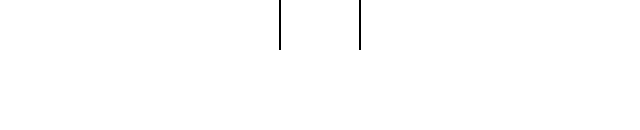
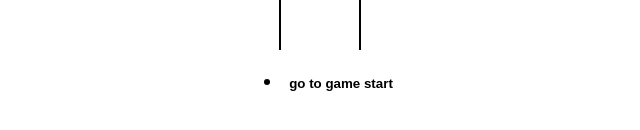
Before and after one commit to Vishwajeet570/tictactoe, a React (Vite) app: page / in a window 1280 px wide. Shown: the part 378-508 px from the top of the page, without its empty margins (319-959 px from the left). Built offline with nearby package versions, Linux system fonts and the light colour scheme; the HTML template or start-up script is replaced by a standard one.

Commit message:
added styles for bold on history

```diff
--- a/src/App.jsx
+++ b/src/App.jsx
@@ -2,7 +2,7 @@
 import Board from './components/Board';
 import './components/styles/root.scss';
 import { calculateWinner } from './helpers';
-
+import History from './components/History';
 {
   /* it is global import form any file */
 }
@@ -33,12 +33,16 @@
     });
     setCurrentMove(prev => prev + 1);
   };
+  moveTo = move => {
+    setCurrentMove(move);
+  };
   return (
     <div className="app">
       {/*react.fragments or div upr wale arrow me*/}
       <h1>Tictactoe</h1>
       <h2>{message}</h2>
       <Board board={current.board} handleSquareClick={handleSquareClick} />
+      <History history={history} moveTo={moveTo} currentMove={currentMove} />
     </div>
   );
 };
--- /dev/null
+++ b/src/components/History.jsx
@@ -0,0 +1,27 @@
+import React from 'react';
+
+const History = ({ history, moveTo, currentMove }) => {
+  return (
+    <ul>
+      {history.map((_, move) => {
+        return (
+          <li key={move}>
+            <button
+              style={{
+                fontWeight: move === currentMove ? 'bold' : 'normal',
+              }}
+              type="button"
+              onClick={() => {
+                moveTo(move);
+              }}
+            >
+              {move === 0 ? `go to game start` : `Go to move #${move}`}
+            </button>
+          </li>
+        );
+      })}
+    </ul>
+  );
+};
+
+export default History;
```
